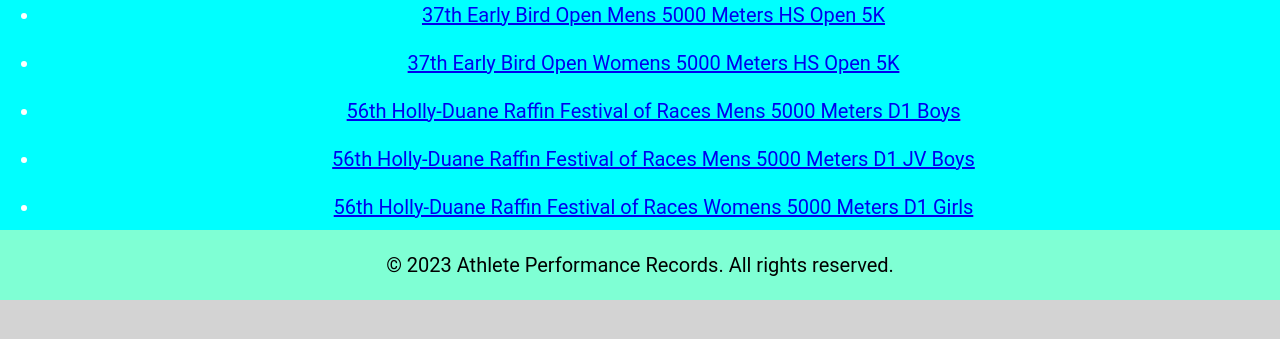
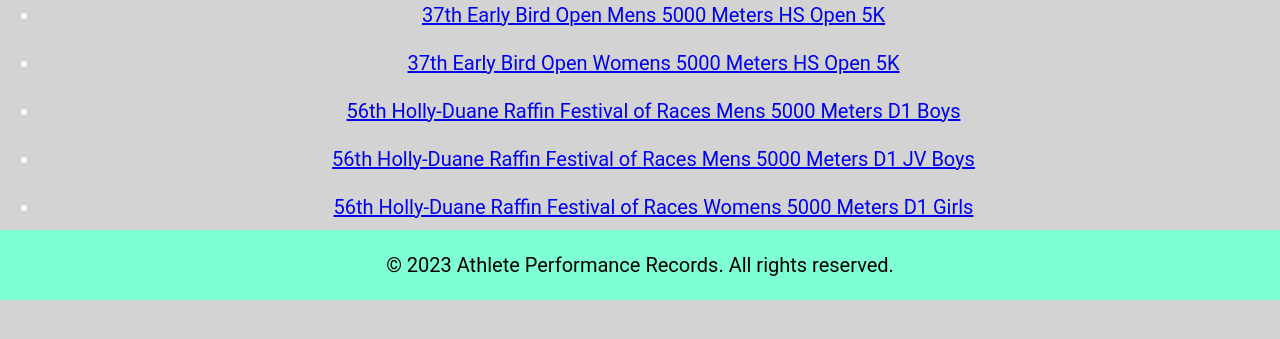
Before and after one commit to sirtrolltington/cpd3test, a plain HTML site: page index.html in a window 1280 px wide. Shown: the part 83-422 px from the top of the page. Drawn offline with Linux system fonts and the light colour scheme.

Commit message:
Update style.css

```diff
--- a/css/style.css
+++ b/css/style.css
@@ -16,7 +16,7 @@
 	nav{
 		color: #FFFFFF;
 		text-decoration: underline;
-		background-color: #00ffff;
+		background-color: #d3d3d3;
 	}
 
 	/* Navigation Hover */
```
